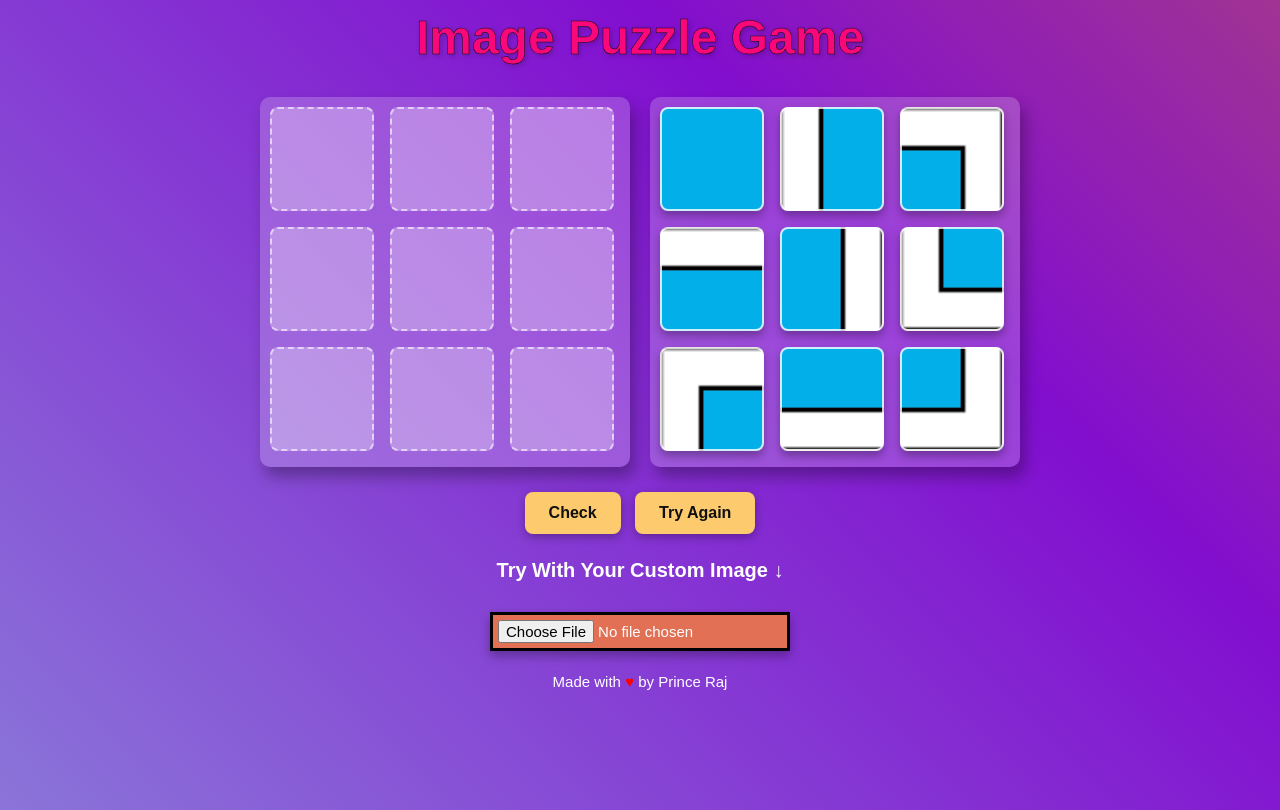
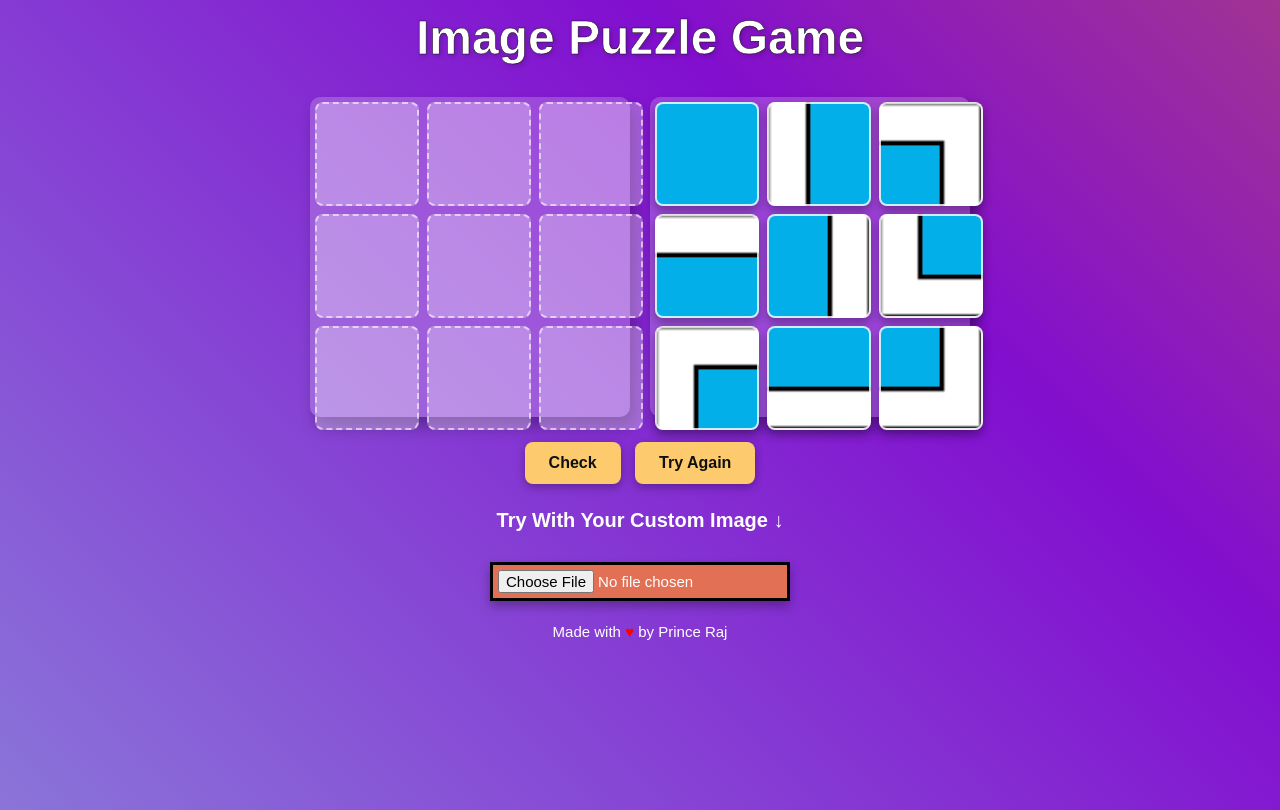
Before and after one commit to princerxj/Image-Puzzle_game, a plain HTML site: page index.html in a window 1280 px wide. Drawn offline with Linux system fonts and the light colour scheme.

```diff
--- a/style.css
+++ b/style.css
@@ -29,7 +29,7 @@
     font-size: 3rem;
     text-shadow: 2px 2px 5px rgba(0, 0, 0, 0.2);
     -webkit-text-stroke: 0.5px #101010;
-    color: #fa0879;
+    color: #ffffff;
 }
 
 .game-container {
@@ -44,10 +44,10 @@
     display: grid;
     grid-template-columns: repeat(3, 1fr);
     grid-template-rows: repeat(3, 1fr);
-    gap: 10px;
-    width: 350px;
-    height: 350px;
-    padding: 10px;
+    gap: 8px;
+    width: 310px;
+    height: 310px;
+    padding: 5px;
     background: rgba(255, 255, 255, 0.2);
     border-radius: 10px;
     box-shadow: 5px 10px 15px rgba(0, 0, 0, 0.3);
@@ -122,15 +122,9 @@
 }
 
 @media (max-width: 400px) {
-    h1 {
-        font-size: 1.5rem;
-    }
-
     .grid, .pieces {
         width: 240px;
         height: 240px;
-        padding: 5px;
-        gap: 8px;
     }
     .cell, .piece {
         width: 80px;
```
